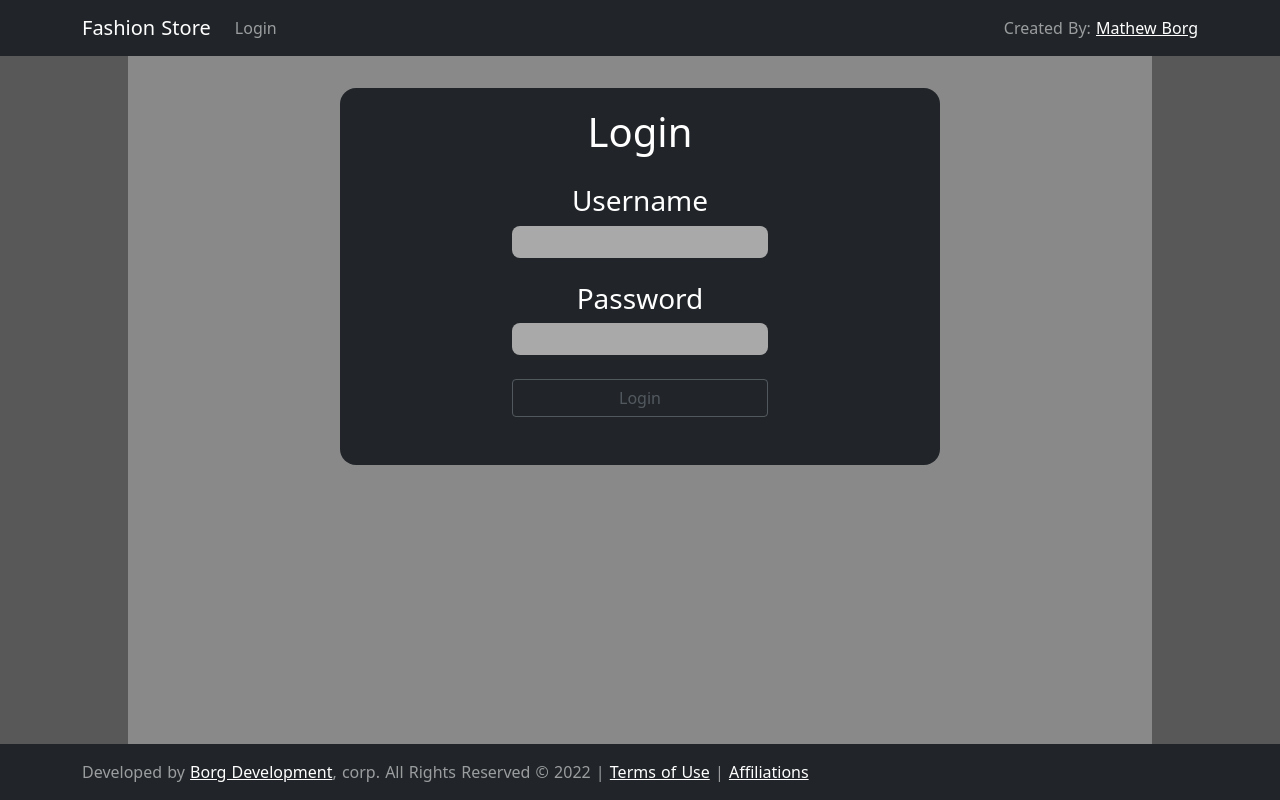
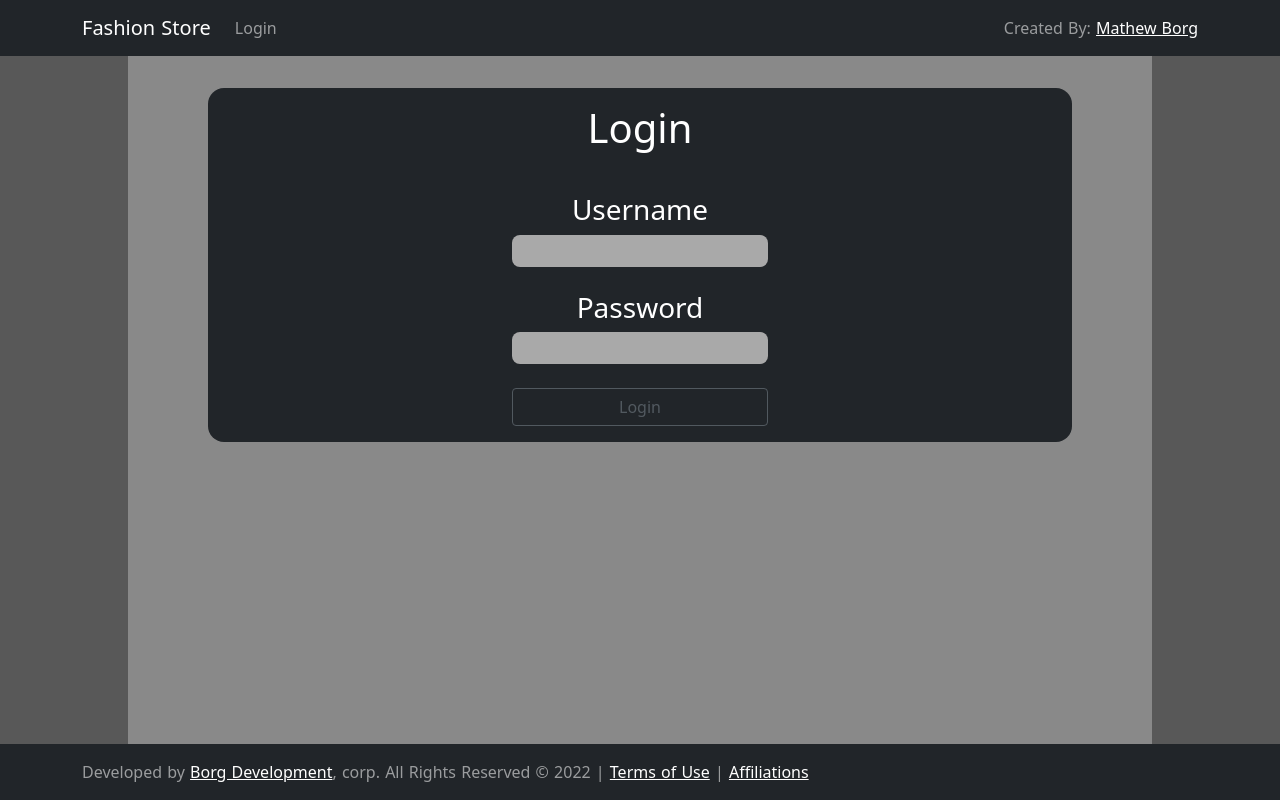
Before and after one commit to mat4539/fasion-store, a React (Create React App) app: page /LoginForm in a window 1280 px wide. Built offline with nearby package versions, Linux system fonts and the light colour scheme.

Commit message:
Fixing CSS

```diff
--- a/src/App.css
+++ b/src/App.css
@@ -0,0 +1,51 @@
+.center-block {
+    display: table;
+    margin-left: auto;
+    margin-right: auto;
+    align-content: center;
+}
+.container-1{
+    width: 90%;
+    background-color: #212529;
+    border-radius: 1em;
+    display: flex;
+    flex-direction: column;
+    align-items: center;
+    padding: 1em;
+
+}
+.text-1{
+    display: flex;
+    justify-content: center;
+    color: white;
+}
+
+.align-1{
+    padding: 2em;
+    display: flex;
+    flex-direction: row;
+    flex-wrap: wrap;
+    justify-content: center;
+}
+
+input {
+    border-radius: 0.5em;
+    border: darkgray;
+    background-color: darkgray;
+    height: 2em;
+    width: 16em;
+    outline: none;
+    display: block;
+}
+
+Button{
+    width: 16em;
+    border-radius: 0.5em;
+    display: inline-block;
+    margin-right: auto;
+    margin-left: auto;
+    background-color: darkgray;
+    border: solid darkgray;
+    outline: none;
+    color: aliceblue;
+}
--- a/src/LoginForm/LoginForm.css
+++ /dev/null
@@ -1,51 +0,0 @@
-.login {
-    padding: 2em;
-    display: flex;
-    flex-direction: row;
-    flex-wrap: wrap;
-    justify-content: center;
-}
-.passcode-container {
-    width: 75vh;
-    background-color: #212529;
-    border-radius: 1em;
-    display: flex;
-    flex-direction: column;
-    padding-bottom: 3em;
-}
-.passcode {
-    display: flex;
-    justify-content: center;
-    color: white;
-}
-input {
-    border-radius: 0.5em;
-    border: darkgray;
-    background-color: darkgray;
-    height: 2em;
-    width: 16em;
-    outline: none;
-    display: block;
-}
-h1{
-    padding: 0.5em;
-}
-
-.center-block {
-    display: table;
-    margin-left: auto;
-    margin-right: auto;
-    align-content: center;
-}
-
-Button{
-    width: 16em;
-    border-radius: 0.5em;
-    display: inline-block;
-    margin-right: auto;
-    margin-left: auto;
-    background-color: darkgray;
-    border: solid darkgray;
-    outline: none;
-    color: aliceblue;
-}
--- a/src/LoginForm/LoginForm.js
+++ b/src/LoginForm/LoginForm.js
@@ -1,7 +1,6 @@
 import React, {useState} from "react";
 import {Button} from "react-bootstrap"
 import { useNavigate } from "react-router-dom";
-import "./LoginForm.css"
 
 
 export const LoginForm = () => {
@@ -19,18 +18,19 @@ export const LoginForm = () => {
     }
 
     const form = (
-        <div className="login">
-            <div className="passcode-container">
-                <div className="center-block">
-                <h1 className="passcode">Login</h1>
-                <h3 className="passcode">Username</h3>
+        <div>
+            <div className="align-1">
+            <div className="container-1">
+                <h1 className="text-1">Login</h1>
+                <hr/>
+                <h3 className="text-1">Username</h3>
                 <input
                     type="text"
                     value={username}
                     onChange={(e) => setUsername(e.target.value)}
                 />
                 <br />
-                <h3 className="passcode">Password</h3>
+                <h3 className="text-1">Password</h3>
                 <input
                     type="password"
                     value={password}
@@ -43,7 +43,7 @@ export const LoginForm = () => {
                     onClick={checkRegisteredUser}
                 > Login
                 </Button>
-                </div>
+            </div>
             </div>
         </div>
     );
--- a/src/ProductList/DataList.js
+++ b/src/ProductList/DataList.js
@@ -1,5 +1,4 @@
 import React from "react";
-import "./productlist.css"
 import {ProductList} from "./ProductList";
 
 export const DataList = () => {
--- a/src/ProductList/ProductList.js
+++ b/src/ProductList/ProductList.js
@@ -1,6 +1,5 @@
 import React, {useState} from "react";
 import {Table} from "react-bootstrap";
-import "./productlist.css"
 import {AddProductForm} from "./AddProductForm";
 import {SearchProductForm} from "./SearchProductForm";
 
--- a/src/ProductList/SearchProductForm.js
+++ b/src/ProductList/SearchProductForm.js
@@ -1,5 +1,4 @@
 import React from "react";
-import {Button} from "react-bootstrap";
 
 export const SearchProductForm = ({
                                       search, setSearch
--- a/src/ProductList/productlist.css
+++ /dev/null
@@ -1,21 +0,0 @@
-.product-list{
-    padding: 2em;
-    display: flex;
-    flex-direction: column;
-    flex-wrap: wrap;
-    justify-content: center;
-}
-
-.search{
-    display: flex;
-    flex-direction: column;
-    flex-wrap: wrap;
-    justify-content: center;
-    padding: 0.5em;
-}
-
-.txt{
-    display: flex;
-    flex-direction: column;
-    text-align: center;
-}
```
